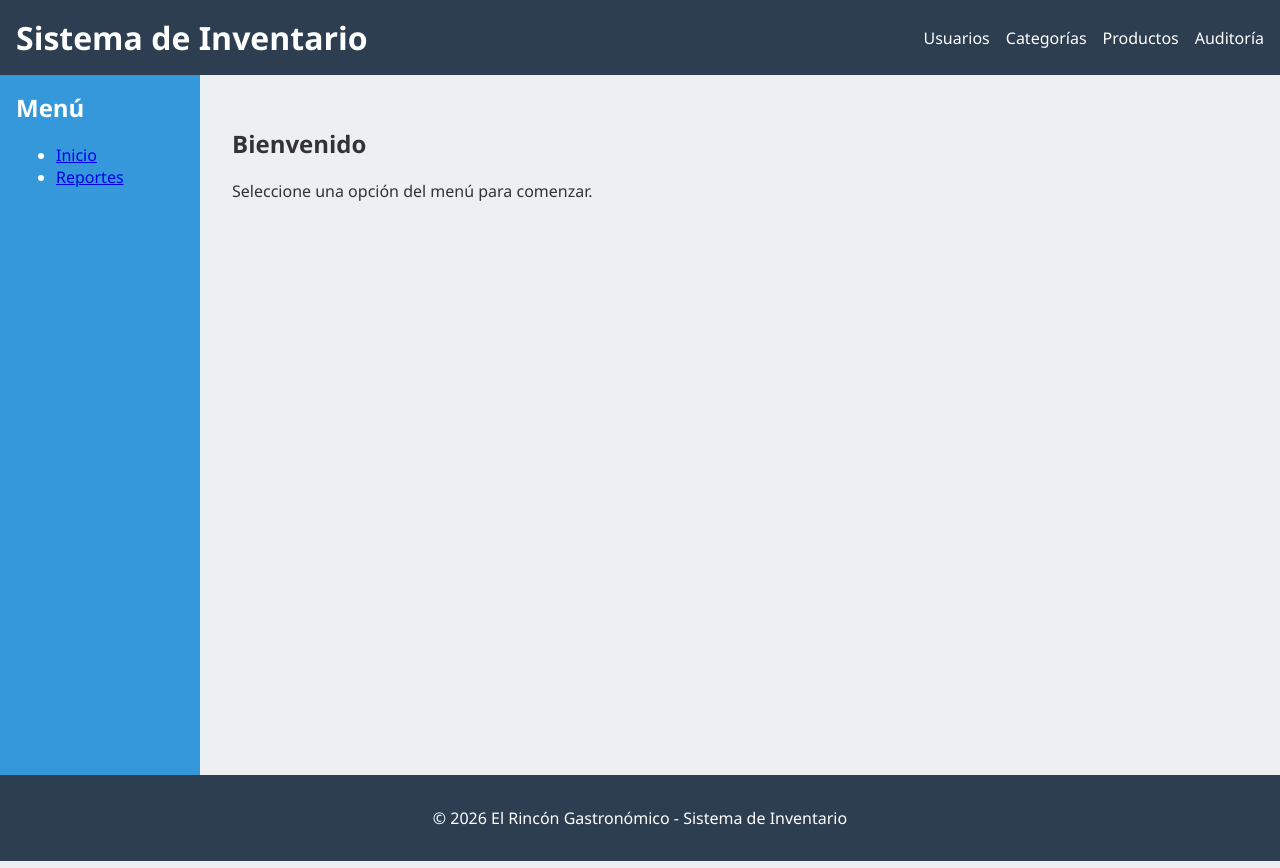
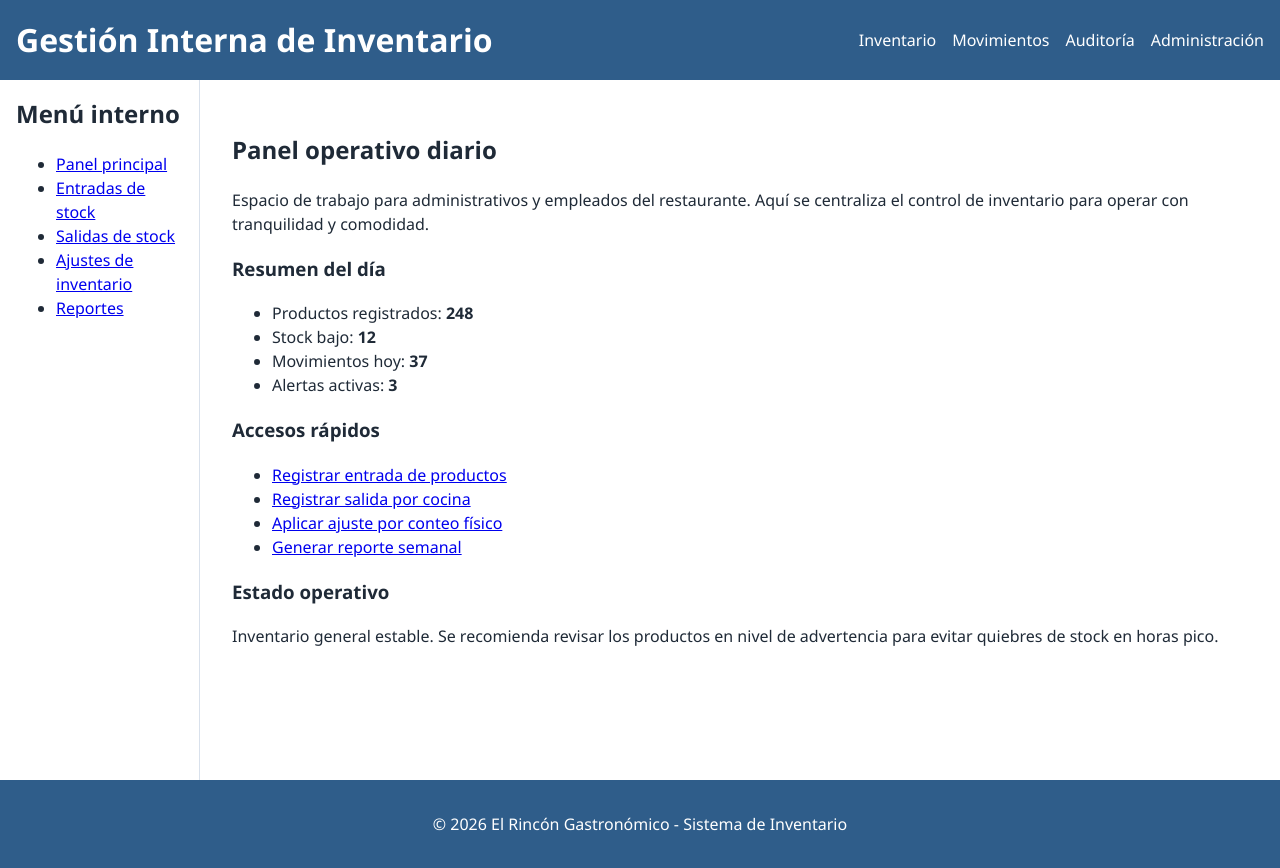
Before and after one commit to Bstz-att1/Frontend-PM, a plain HTML site: page index.html in a window 1280 px wide. Drawn offline with Linux system fonts and the light colour scheme.

Commit message:
feat: ajusta estructura y contenido del index.html para gestión interna administrativa

```diff
--- a/index.html
+++ b/index.html
@@ -4,34 +4,61 @@
   <meta charset="UTF-8">
   <meta name="viewport" content="width=device-width, initial-scale=1.0">
   <title>Sistema de Gestión de Inventario</title>
-  <link rel="stylesheet" href="styles.css">
+  <link rel="stylesheet" href="/assets/css/styles.css">
 </head>
 <body>
   <header class="header">
-    <h1>Sistema de Inventario</h1>
-    <nav class="nav">
+    <h1>Gestión Interna de Inventario</h1>
+    <nav class="nav" aria-label="Navegación principal administrativa">
       <ul>
-        <li><a href="#">Usuarios</a></li>
-        <li><a href="#">Categorías</a></li>
-        <li><a href="#">Productos</a></li>
+        <li><a href="#">Inventario</a></li>
+        <li><a href="#">Movimientos</a></li>
         <li><a href="#">Auditoría</a></li>
+        <li><a href="#">Administración</a></li>
       </ul>
     </nav>
   </header>
 
   <main class="main-layout">
     <aside class="sidebar">
-      <h2>Menú</h2>
+      <h2>Menú interno</h2>
       <ul>
-        <li><a href="#">Inicio</a></li>
+        <li><a href="#">Panel principal</a></li>
+        <li><a href="#">Entradas de stock</a></li>
+        <li><a href="#">Salidas de stock</a></li>
+        <li><a href="#">Ajustes de inventario</a></li>
         <li><a href="#">Reportes</a></li>
       </ul>
     </aside>
 
     <section class="content">
-      <!-- Aquí se inyectará dinámicamente el contenido con JS -->
-      <h2>Bienvenido</h2>
-      <p>Seleccione una opción del menú para comenzar.</p>
+      <h2>Panel operativo diario</h2>
+      <p>Espacio de trabajo para administrativos y empleados del restaurante. Aquí se centraliza el control de inventario para operar con tranquilidad y comodidad.</p>
+
+      <article>
+        <h3>Resumen del día</h3>
+        <ul>
+          <li>Productos registrados: <strong>248</strong></li>
+          <li>Stock bajo: <strong>12</strong></li>
+          <li>Movimientos hoy: <strong>37</strong></li>
+          <li>Alertas activas: <strong>3</strong></li>
+        </ul>
+      </article>
+
+      <article>
+        <h3>Accesos rápidos</h3>
+        <ul>
+          <li><a href="#">Registrar entrada de productos</a></li>
+          <li><a href="#">Registrar salida por cocina</a></li>
+          <li><a href="#">Aplicar ajuste por conteo físico</a></li>
+          <li><a href="#">Generar reporte semanal</a></li>
+        </ul>
+      </article>
+
+      <article>
+        <h3>Estado operativo</h3>
+        <p>Inventario general estable. Se recomienda revisar los productos en nivel de advertencia para evitar quiebres de stock en horas pico.</p>
+      </article>
     </section>
   </main>
 
@@ -39,6 +66,6 @@
     <p>&copy; 2026 El Rincón Gastronómico - Sistema de Inventario</p>
   </footer>
 
-  <script src="main.js"></script>
+  <script src="assets/js/main.js"></script>
 </body>
 </html>
```
